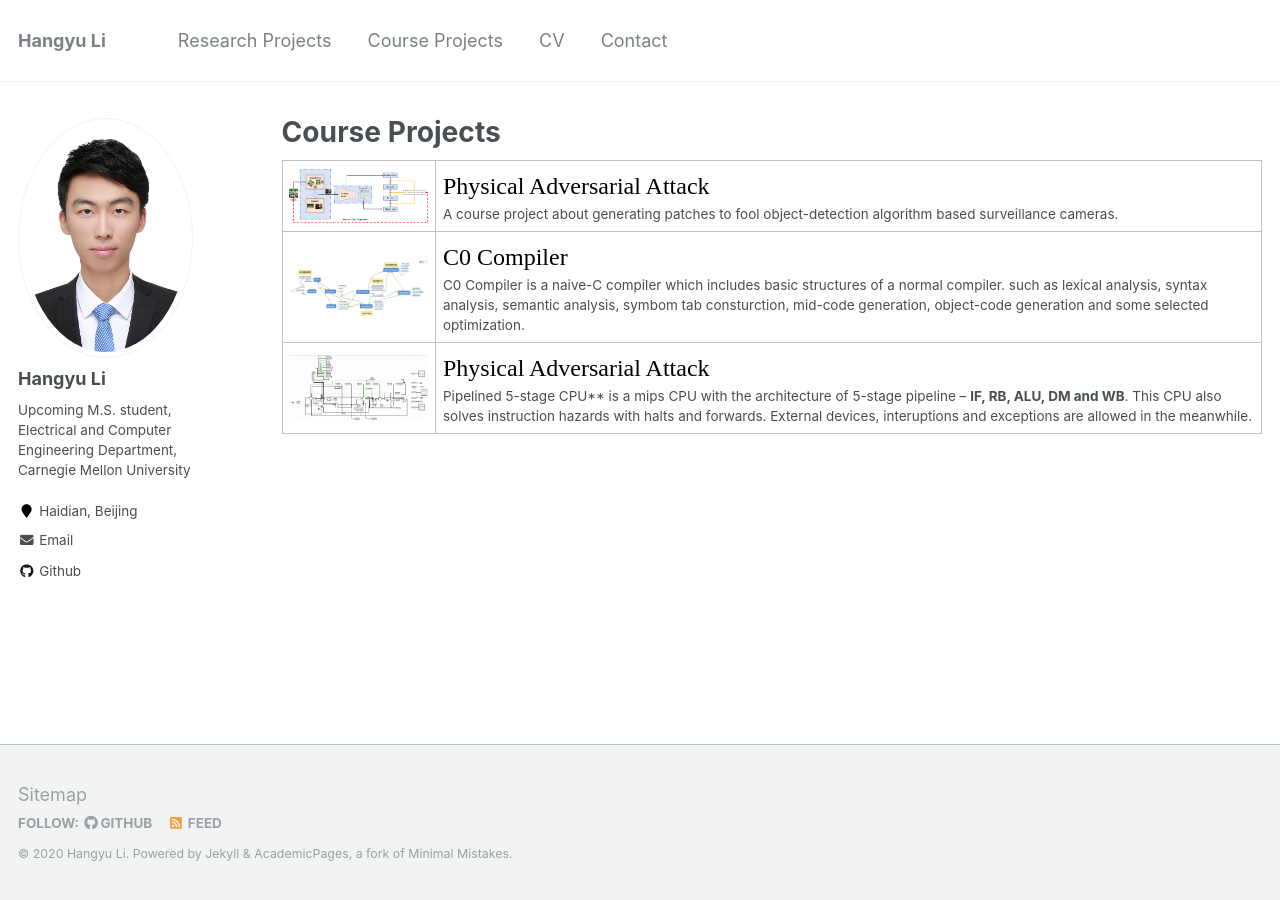
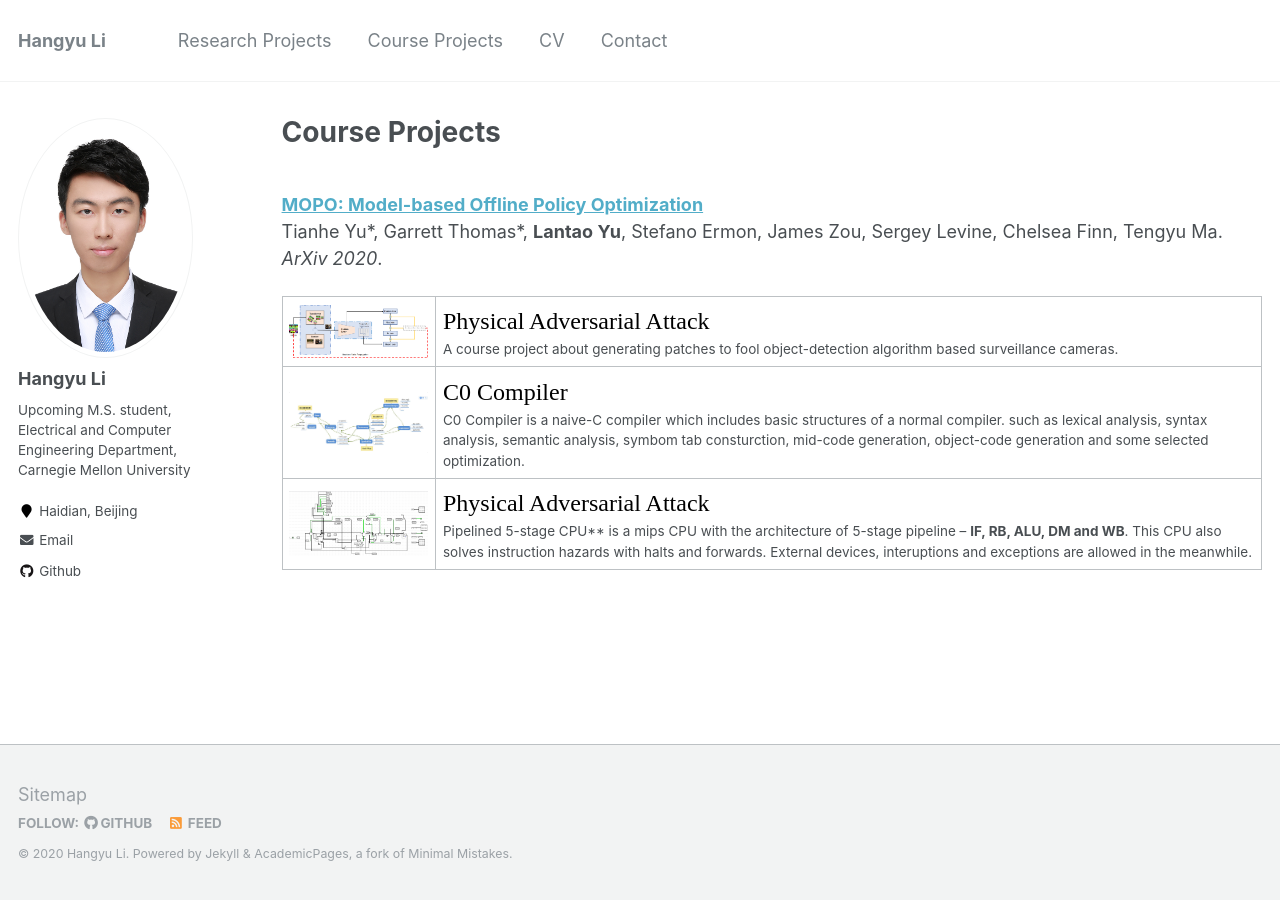
Before and after one commit to lhy9816/lhy9816.github.io, a Jekyll site: the page built from _pages/course-projects.md, in a window 1280 px wide. Built offline with Jekyll 4.4.1, drawn with Linux system fonts in a browser that asks for light colours.

Commit message:
init course projects

```diff
--- a/_pages/course-projects.md
+++ b/_pages/course-projects.md
@@ -8,6 +8,13 @@ author_profile: true
 
 
 
+<br>
+<b>[MOPO: Model-based Offline Policy Optimization](http://lantaoyu.com/publications/MOPO)</b> <br>
+Tianhe Yu\*, Garrett Thomas\*, <b>Lantao Yu</b>, Stefano Ermon, James Zou, Sergey Levine, Chelsea Finn, Tengyu Ma.
+<i>ArXiv 2020</i>.
+
+
+
 | :----------------------------------------------------------: | ------------------------------------------------------------ |
 | <img src="https://raw.githubusercontent.com/lhy9816/lhy9816.github.io/master/images/arch.png" align="left" width="300"> | <font face="Times New Roman" color=black size=5>Physical Adversarial Attack</font><br> A course project about generating patches to fool object-detection algorithm based surveillance cameras. |
 | <img src="https://raw.githubusercontent.com/lhy9816/lhy9816.github.io/master/images/compiler_01.png" align="left" width="300"> | <font face="Times New Roman" color=black size=5>C0 Compiler</font><br> C0 Compiler is a naive-C compiler which includes basic structures of a normal compiler. such as lexical analysis, syntax analysis, semantic analysis, symbom tab consturction, mid-code generation, object-code generation and some selected optimization. |
```
